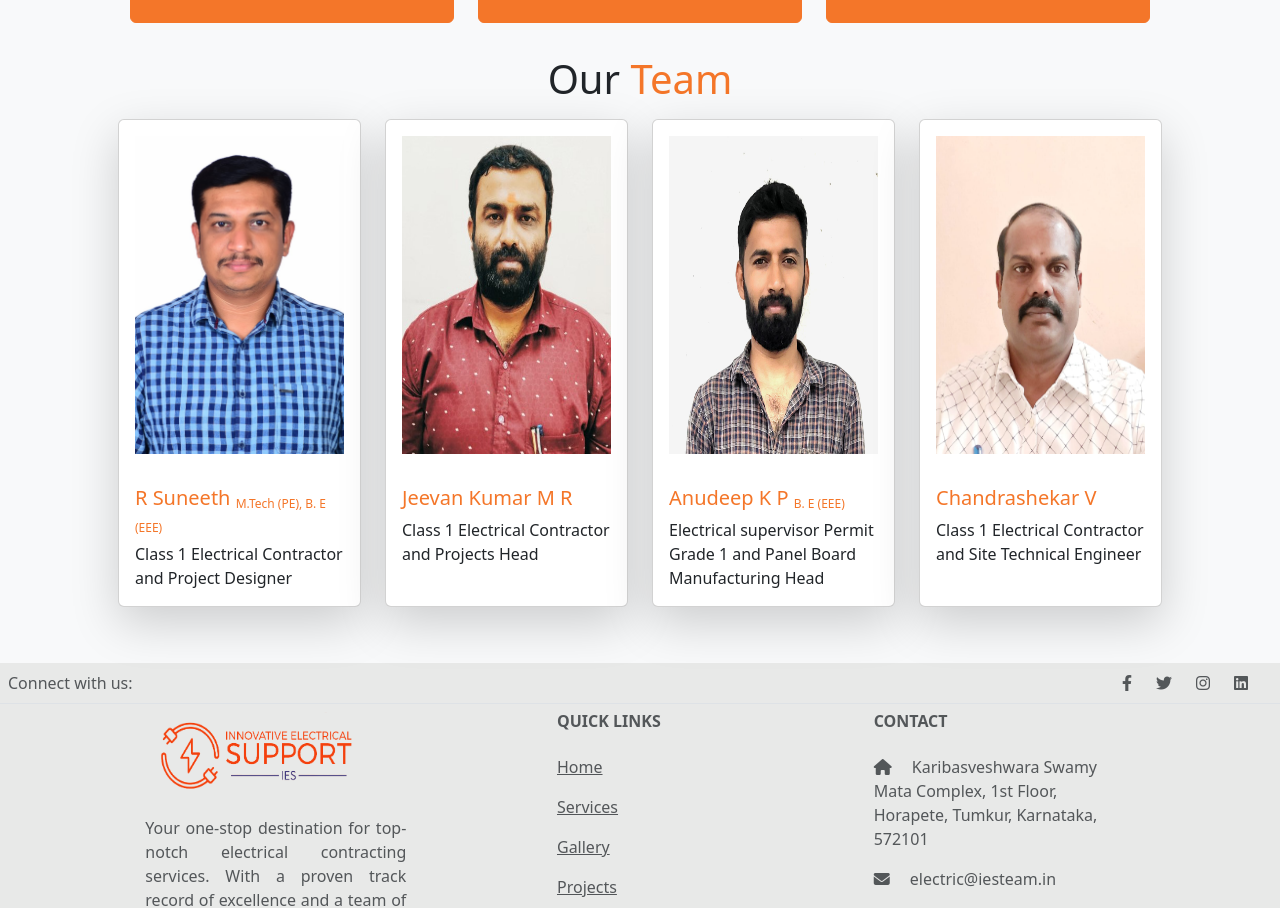
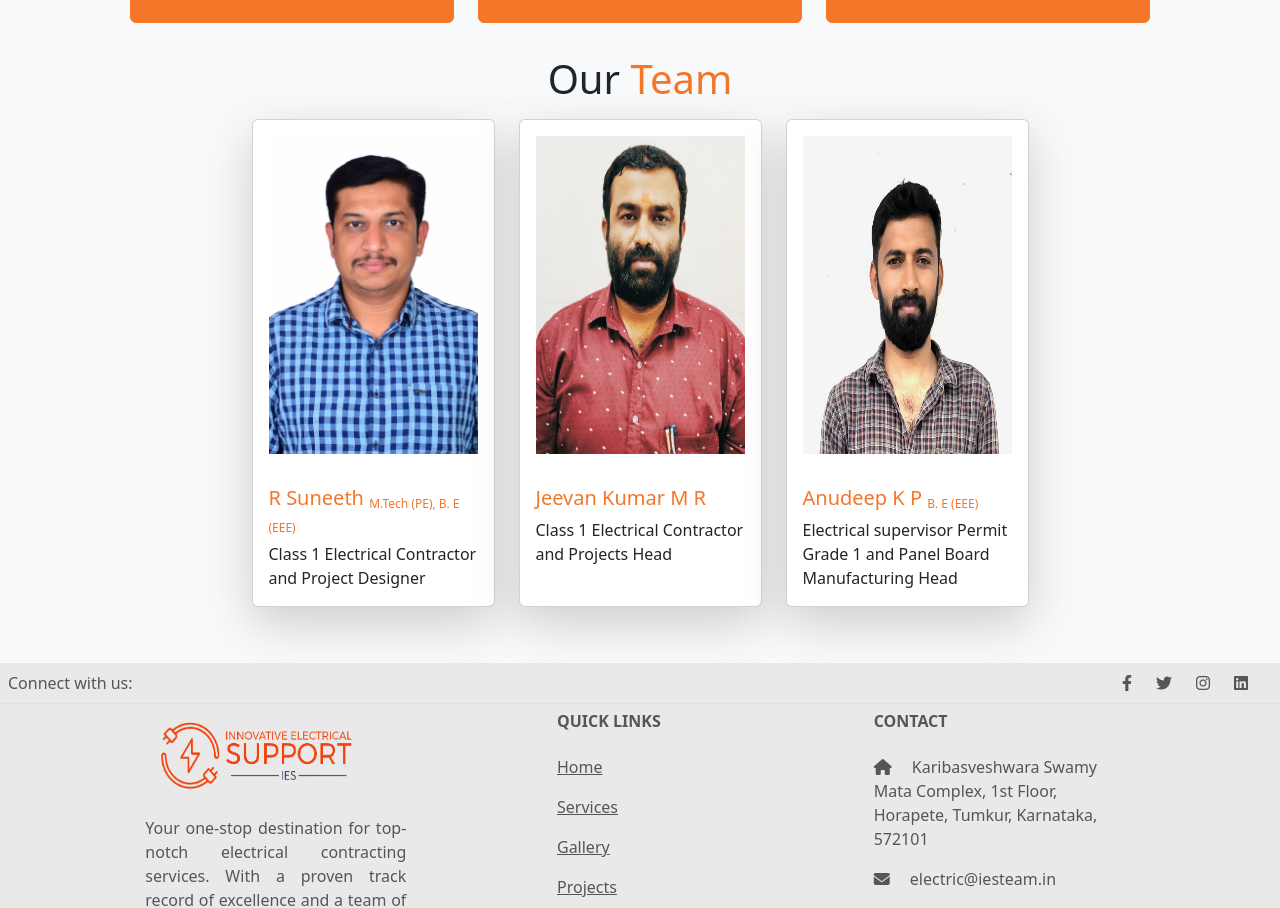
Before and after one commit to nikhil-bk/project_innovative, a React (Create React App) app: page /about-us in a window 1280 px wide. Shown: the part 957-1865 px from the top of the page. Built offline with nearby package versions, Linux system fonts and the light colour scheme; what export-to-csv would draw is missing.

Commit message:
removed chandru in about section

```diff
--- a/src/pages/AboutUs.js
+++ b/src/pages/AboutUs.js
@@ -91,7 +91,7 @@ const AboutUs = () => {
 
                 </div>
                 <h5 className='display-6 fw-normal text-center'>Our <span className='col_1'>Team</span></h5>
-                <div className='row clearfix'>
+                <div className='row clearfix justify-content-center'>
 
 
                     <div className='col-sm-3 my-2'>
@@ -142,7 +142,7 @@ const AboutUs = () => {
 
                         </div>
                     </div>
-                    <div className='col-sm-3 my-2'>
+                    {/* <div className='col-sm-3 my-2'>
                         <div className="card h-100 shadow-lg" style={{ width: "auto" }}>
                             <img src={Chandru} className="card-img-top p-3" alt="Chandru" style={{ height: "350px" }} />
                             <div className="card-body">
@@ -153,10 +153,10 @@ const AboutUs = () => {
                                 <li class="list-group-item"><i className="fa-solid fa-phone col_1"></i> 9876543210</li>
                                 <li class="list-group-item"><i className="fa-solid fa-envelope col_1"></i> abc@gmail.com</li>
 
-                            </ul> */}
+                            </ul>
 
                         </div>
-                    </div>
+                    </div> */}
                 </div>
             </div>
             <Footer />
```
